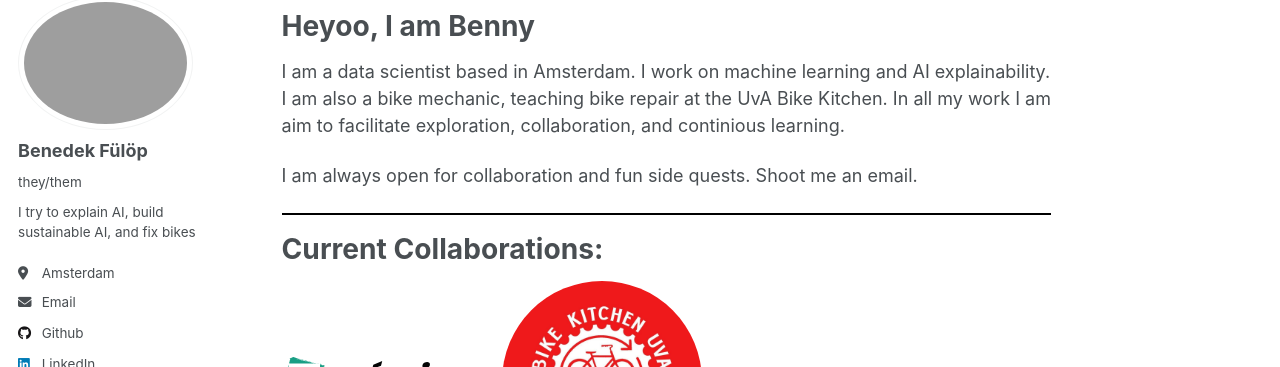
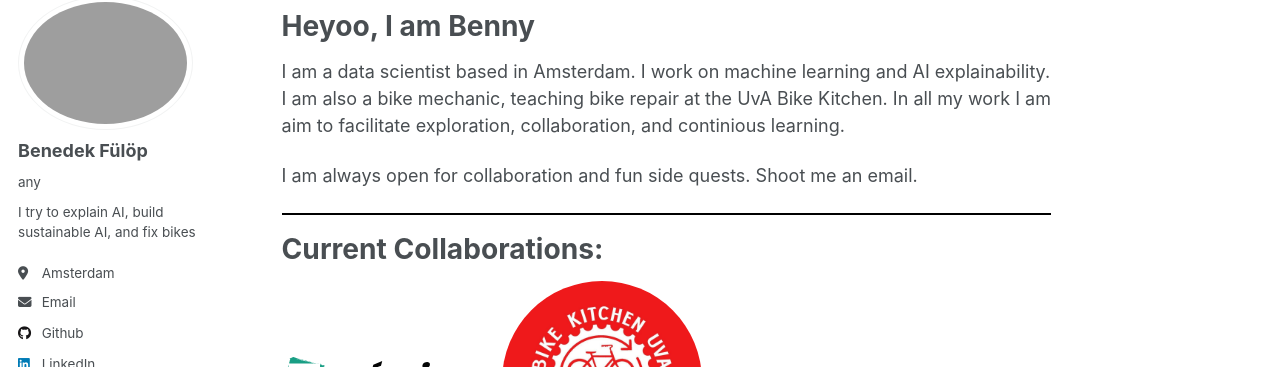
Before and after one commit to CousinThrockmorton/CousinThrockmorton.github.io, a Jekyll site: the page built from _pages/about.md, in a window 1280 px wide. Shown: the part 110-477 px from the top of the page. Built offline with Jekyll 4.4.1, drawn with Linux system fonts in a browser that asks for light colours.

Commit message:
Update _config.yml

```diff
--- a/_config.yml
+++ b/_config.yml
@@ -23,7 +23,7 @@ author:
   # Biographic information
   avatar           : "profile.png"
   name             : "Benedek Fülöp"
-  pronouns         : "they/them"
+  pronouns         : "any"
   bio              : "I try to explain AI, build sustainable AI, and fix bikes"
   location         : "Amsterdam"
   uri              : # URL
```
